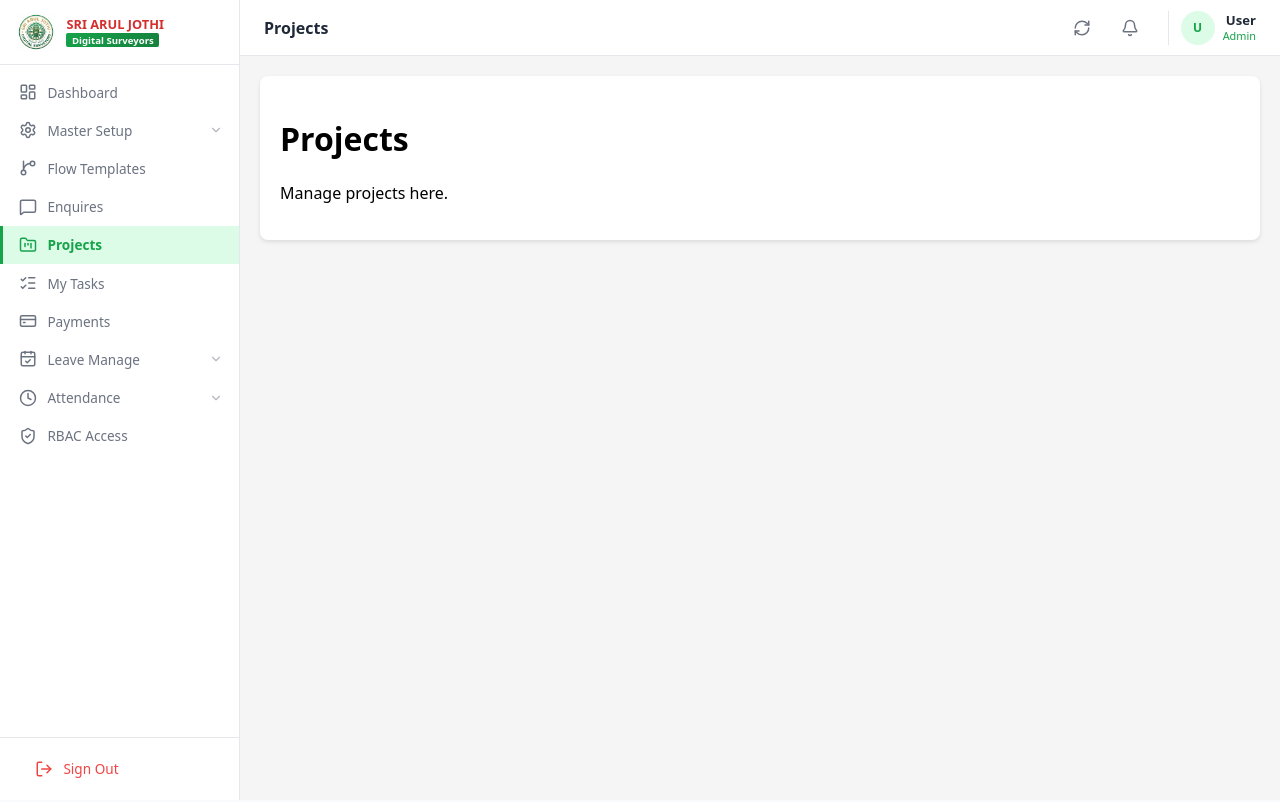
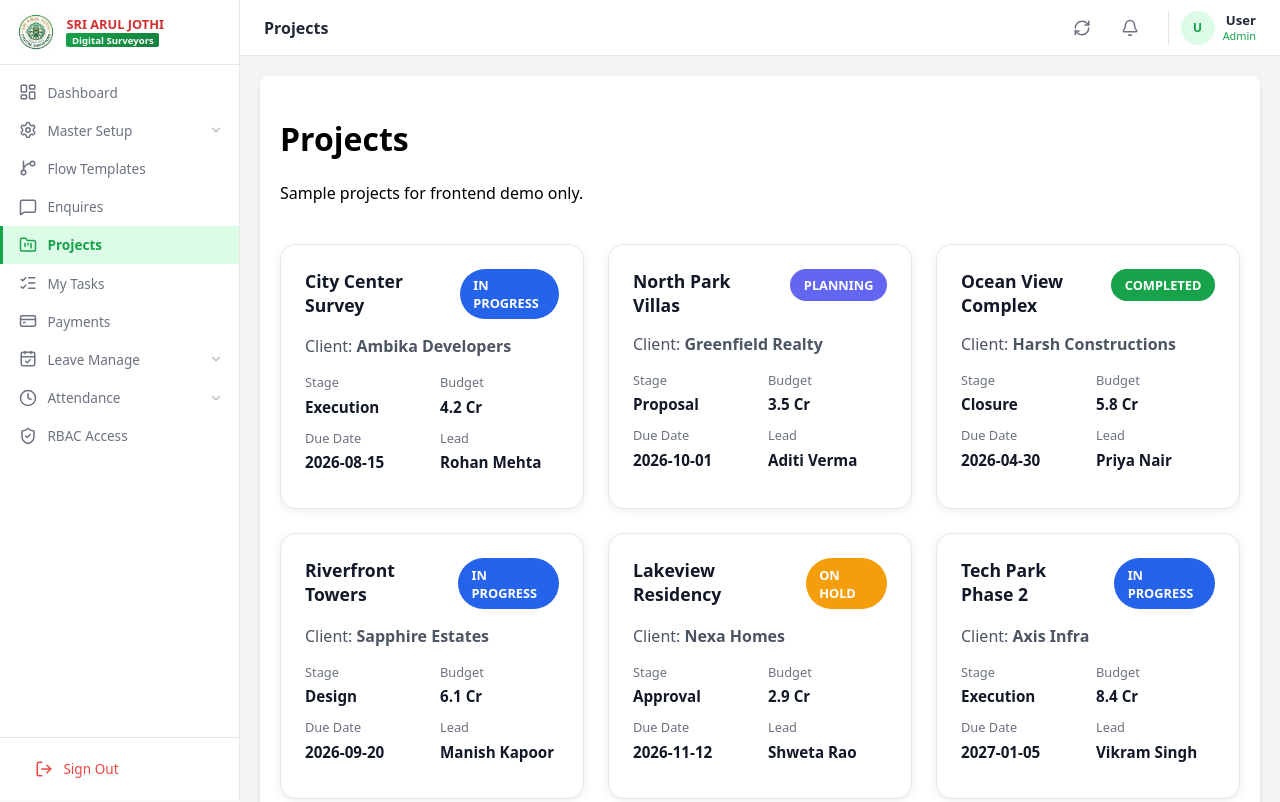
Before and after one commit to markettingsajds-byte/saj-crm, a React (Vite) app in the folder frontend/: page /projects in a window 1280 px wide. Shown: the top 802 px of the page. Built offline with nearby package versions, Linux system fonts and the light colour scheme; sample sign-in values are in the browser's storage; the HTML template or start-up script is replaced by a standard one.

Commit message:
Fixed frontend git issue

```diff
--- a/frontend/src/App.css
+++ b/frontend/src/App.css
@@ -318,3 +318,101 @@
   color: white;
   font-size: 1.1rem;
 }
+
+.projects-header {
+  display: flex;
+  justify-content: space-between;
+  align-items: center;
+  gap: 1rem;
+  margin-bottom: 1.5rem;
+}
+
+.projects-grid {
+  display: grid;
+  grid-template-columns: repeat(3, minmax(0, 1fr));
+  gap: 1.5rem;
+}
+
+.project-card {
+  background: white;
+  border: 1px solid #e5e7eb;
+  border-radius: 16px;
+  padding: 1.5rem;
+  box-shadow: 0 2px 8px rgba(15, 23, 42, 0.08);
+}
+
+.project-card-top {
+  display: flex;
+  align-items: flex-start;
+  justify-content: space-between;
+  gap: 1rem;
+  margin-bottom: 1rem;
+}
+
+.project-card h2 {
+  margin: 0;
+  font-size: 1.1rem;
+  color: #111827;
+}
+
+.project-status {
+  padding: 0.45rem 0.85rem;
+  border-radius: 999px;
+  font-size: 0.8rem;
+  font-weight: 700;
+  text-transform: uppercase;
+  color: white;
+}
+
+.status-in-progress {
+  background: #2563eb;
+}
+
+.status-planning {
+  background: #6366f1;
+}
+
+.status-completed {
+  background: #16a34a;
+}
+
+.status-on-hold {
+  background: #f59e0b;
+}
+
+.project-client {
+  margin: 0 0 1rem;
+  color: #4b5563;
+}
+
+.project-meta-row {
+  display: grid;
+  grid-template-columns: 1fr 1fr;
+  gap: 1rem;
+  margin-bottom: 0.75rem;
+}
+
+.project-meta-item span {
+  display: block;
+  font-size: 0.8rem;
+  color: #6b7280;
+  margin-bottom: 0.35rem;
+}
+
+.project-meta-item strong {
+  display: block;
+  color: #111827;
+  font-size: 0.95rem;
+}
+
+@media (max-width: 1024px) {
+  .projects-grid {
+    grid-template-columns: repeat(2, minmax(0, 1fr));
+  }
+}
+
+@media (max-width: 720px) {
+  .projects-grid {
+    grid-template-columns: 1fr;
+  }
+}
--- a/frontend/src/pages/Projects.jsx
+++ b/frontend/src/pages/Projects.jsx
@@ -1,10 +1,59 @@
 import React from 'react';
+
+const sampleProjects = [
+  { id: 'PRJ-1001', name: 'City Center Survey', client: 'Ambika Developers', status: 'In Progress', stage: 'Execution', budget: '4.2 Cr', dueDate: '2026-08-15', lead: 'Rohan Mehta' },
+  { id: 'PRJ-1002', name: 'North Park Villas', client: 'Greenfield Realty', status: 'Planning', stage: 'Proposal', budget: '3.5 Cr', dueDate: '2026-10-01', lead: 'Aditi Verma' },
+  { id: 'PRJ-1003', name: 'Ocean View Complex', client: 'Harsh Constructions', status: 'Completed', stage: 'Closure', budget: '5.8 Cr', dueDate: '2026-04-30', lead: 'Priya Nair' },
+  { id: 'PRJ-1004', name: 'Riverfront Towers', client: 'Sapphire Estates', status: 'In Progress', stage: 'Design', budget: '6.1 Cr', dueDate: '2026-09-20', lead: 'Manish Kapoor' },
+  { id: 'PRJ-1005', name: 'Lakeview Residency', client: 'Nexa Homes', status: 'On Hold', stage: 'Approval', budget: '2.9 Cr', dueDate: '2026-11-12', lead: 'Shweta Rao' },
+  { id: 'PRJ-1006', name: 'Tech Park Phase 2', client: 'Axis Infra', status: 'In Progress', stage: 'Execution', budget: '8.4 Cr', dueDate: '2027-01-05', lead: 'Vikram Singh' },
+  { id: 'PRJ-1007', name: 'Sunshine Retail Mall', client: 'Panache Retail', status: 'Planning', stage: 'Scoping', budget: '7.0 Cr', dueDate: '2027-03-10', lead: 'Neha Joshi' },
+  { id: 'PRJ-1008', name: 'Harmony Apartments', client: 'Lotus Group', status: 'Completed', stage: 'Final Review', budget: '3.2 Cr', dueDate: '2026-05-18', lead: 'Aman Patel' },
+  { id: 'PRJ-1009', name: 'Cedar Heights', client: 'Sierra Realty', status: 'In Progress', stage: 'Construction', budget: '4.9 Cr', dueDate: '2026-12-02', lead: 'Riya Sharma' },
+  { id: 'PRJ-1010', name: 'Pearl Residency', client: 'Opal Builders', status: 'Planning', stage: 'Feasibility', budget: '5.4 Cr', dueDate: '2027-02-14', lead: 'Suresh Nair' },
+];
 
 export default function Projects() {
   return (
-    <div className="page-content">
-      <h1>Projects</h1>
-      <p>Manage projects here.</p>
+    <div className="page-content projects-page">
+      <div className="projects-header">
+        <div>
+          <h1>Projects</h1>
+          <p>Sample projects for frontend demo only.</p>
+        </div>
+      </div>
+
+      <div className="projects-grid">
+        {sampleProjects.map((project) => (
+          <div className="project-card" key={project.id}>
+            <div className="project-card-top">
+              <h2>{project.name}</h2>
+              <span className={`project-status status-${project.status.split(' ').join('-').toLowerCase()}`}>{project.status}</span>
+            </div>
+            <p className="project-client">Client: <strong>{project.client}</strong></p>
+            <div className="project-meta-row">
+              <div className="project-meta-item">
+                <span>Stage</span>
+                <strong>{project.stage}</strong>
+              </div>
+              <div className="project-meta-item">
+                <span>Budget</span>
+                <strong>{project.budget}</strong>
+              </div>
+            </div>
+            <div className="project-meta-row">
+              <div className="project-meta-item">
+                <span>Due Date</span>
+                <strong>{project.dueDate}</strong>
+              </div>
+              <div className="project-meta-item">
+                <span>Lead</span>
+                <strong>{project.lead}</strong>
+              </div>
+            </div>
+          </div>
+        ))}
+      </div>
     </div>
   );
 }
```
